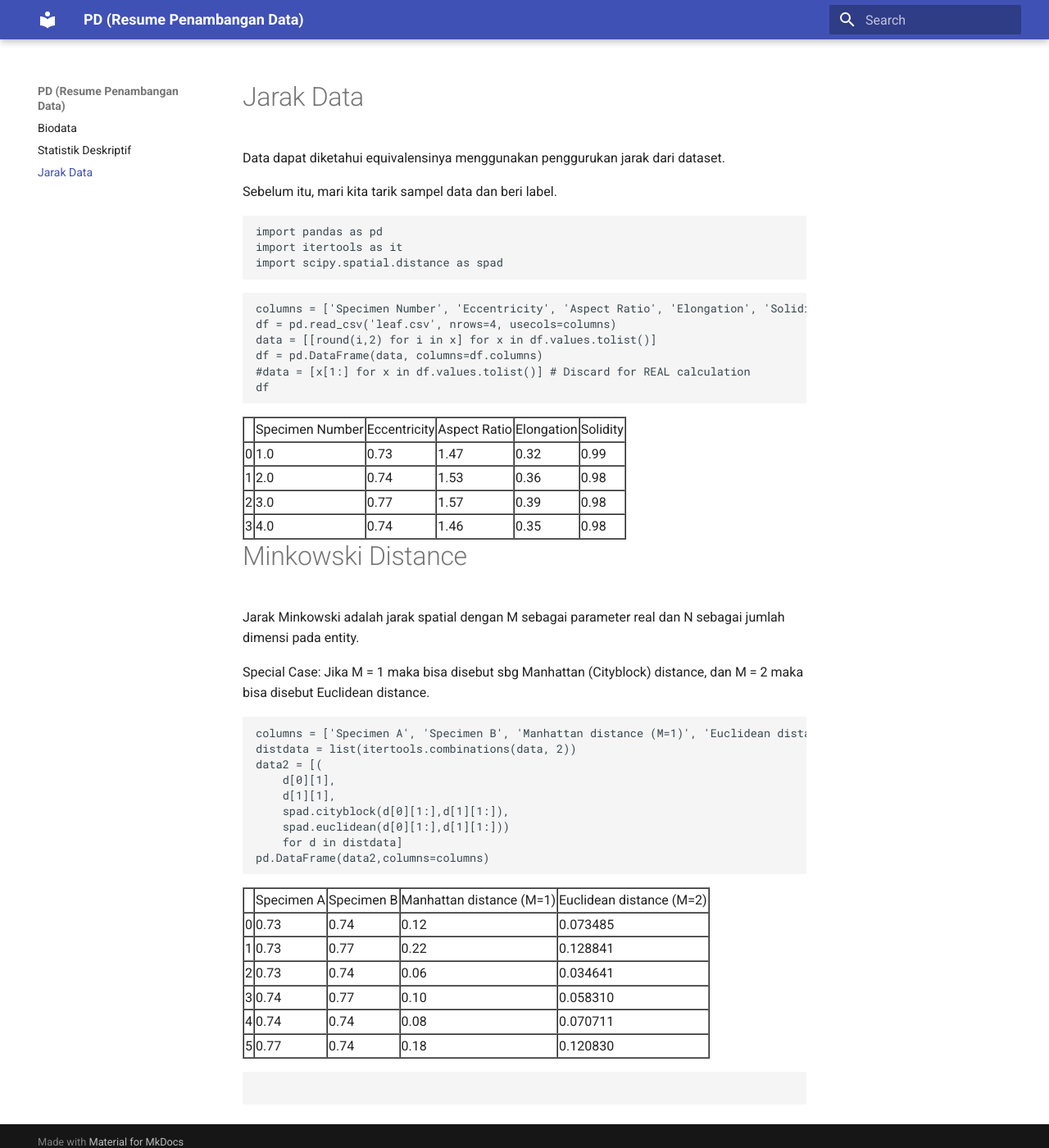
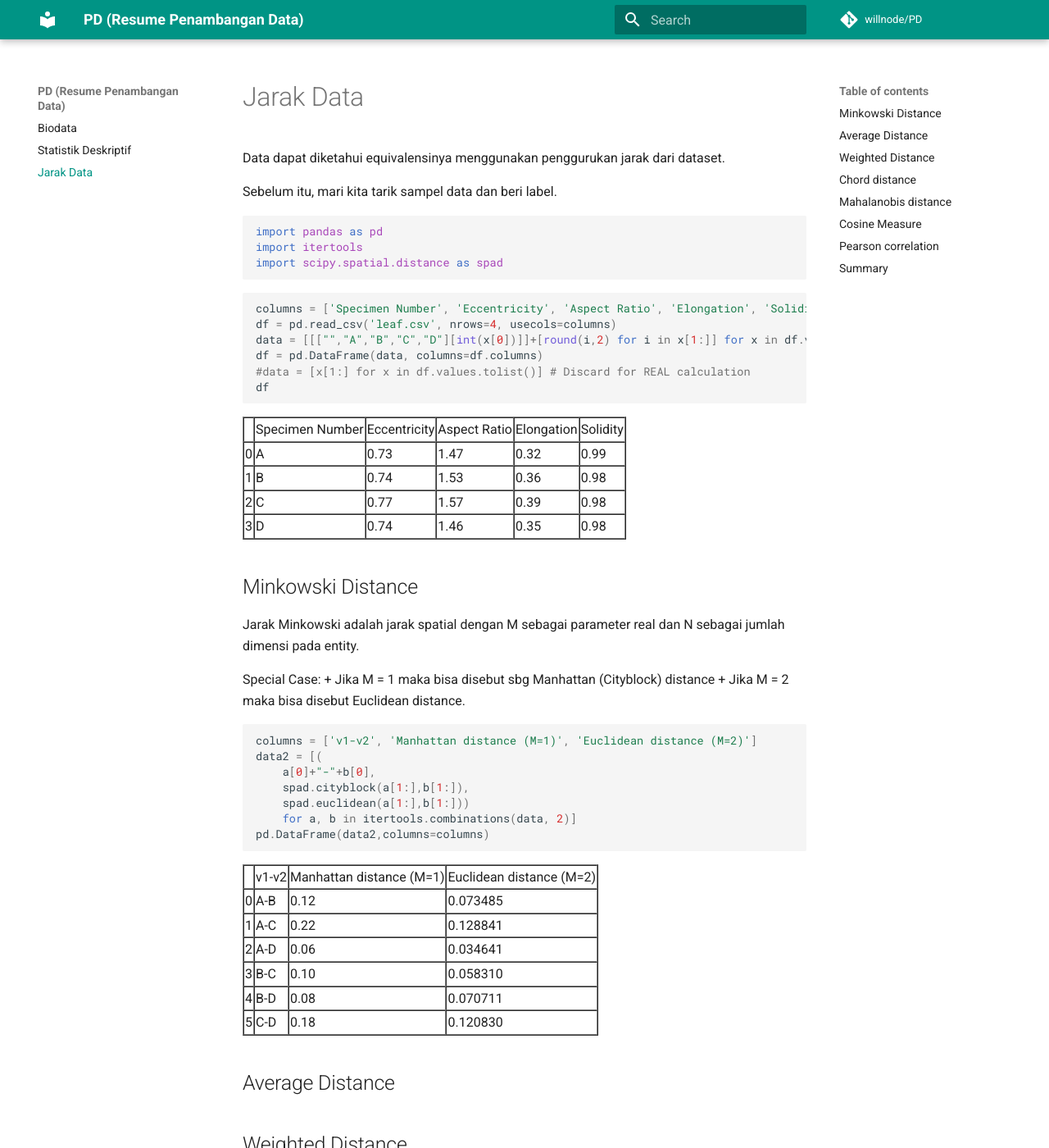
Before and after one commit to willnode/PD, an MkDocs documentation site: the page built from docs/PD_02_Jarak_Data.md, in a window 1280 px wide and 1400 px high. Shown: the whole window at 82% size. Built offline with MkDocs 1.6.1 and Material for MkDocs 9.7.7, drawn with Linux system fonts in a browser that asks for light colours; comment, search, counter and statistics services are not loaded; some of the changed text lies outside the part shown.

Commit message:
Revisi 2

````diff
--- a/docs/PD_02_Jarak_Data.md
+++ b/docs/PD_02_Jarak_Data.md
@@ -7,7 +7,7 @@ Sebelum itu, mari kita tarik sampel data dan beri label.
 
 ```python
 import pandas as pd
-import itertools as it
+import itertools
 import scipy.spatial.distance as spad
 ```
 
@@ -52,7 +52,7 @@ df
   <tbody>
     <tr>
       <td>0</td>
-      <td>1.0</td>
+      <td>A</td>
       <td>0.73</td>
       <td>1.47</td>
       <td>0.32</td>
@@ -60,7 +60,7 @@ df
     </tr>
     <tr>
       <td>1</td>
-      <td>2.0</td>
+      <td>B</td>
       <td>0.74</td>
       <td>1.53</td>
       <td>0.36</td>
@@ -68,7 +68,7 @@ df
     </tr>
     <tr>
       <td>2</td>
-      <td>3.0</td>
+      <td>C</td>
       <td>0.77</td>
       <td>1.57</td>
       <td>0.39</td>
@@ -76,7 +76,7 @@ df
     </tr>
     <tr>
       <td>3</td>
-      <td>4.0</td>
+      <td>D</td>
       <td>0.74</td>
       <td>1.46</td>
       <td>0.35</td>
@@ -88,22 +88,22 @@ df
 
 
 
-# Minkowski Distance
+## Minkowski Distance
 
 Jarak Minkowski adalah jarak spatial dengan M sebagai parameter real dan N sebagai jumlah dimensi pada entity.
 
-Special Case: Jika M = 1 maka bisa disebut sbg Manhattan (Cityblock) distance, dan M = 2 maka bisa disebut Euclidean distance.
+Special Case:
++ Jika M = 1 maka bisa disebut sbg Manhattan (Cityblock) distance
++ Jika M = 2 maka bisa disebut Euclidean distance.
 
 
 ```python
-columns = ['Specimen A', 'Specimen B', 'Manhattan distance (M=1)', 'Euclidean distance (M=2)']
-distdata = list(itertools.combinations(data, 2))
+columns = ['v1-v2', 'Manhattan distance (M=1)', 'Euclidean distance (M=2)']
 data2 = [(
-    d[0][1],
-    d[1][1],
-    spad.cityblock(d[0][1:],d[1][1:]),
-    spad.euclidean(d[0][1:],d[1][1:]))
-    for d in distdata]
+    a[0]+"-"+b[0],
+    spad.cityblock(a[1:],b[1:]),
+    spad.euclidean(a[1:],b[1:]))
+    for a, b in itertools.combinations(data, 2)]
 pd.DataFrame(data2,columns=columns)
 ```
 
@@ -128,8 +128,7 @@ pd.DataFrame(data2,columns=columns)
   <thead>
     <tr style="text-align: right;">
       <th></th>
-      <th>Specimen A</th>
-      <th>Specimen B</th>
+      <th>v1-v2</th>
       <th>Manhattan distance (M=1)</th>
       <th>Euclidean distance (M=2)</th>
     </tr>
@@ -137,43 +136,37 @@ pd.DataFrame(data2,columns=columns)
   <tbody>
     <tr>
       <td>0</td>
-      <td>0.73</td>
-      <td>0.74</td>
+      <td>A-B</td>
       <td>0.12</td>
       <td>0.073485</td>
     </tr>
     <tr>
       <td>1</td>
-      <td>0.73</td>
-      <td>0.77</td>
+      <td>A-C</td>
       <td>0.22</td>
       <td>0.128841</td>
     </tr>
     <tr>
       <td>2</td>
-      <td>0.73</td>
-      <td>0.74</td>
+      <td>A-D</td>
       <td>0.06</td>
       <td>0.034641</td>
     </tr>
     <tr>
       <td>3</td>
-      <td>0.74</td>
-      <td>0.77</td>
+      <td>B-C</td>
       <td>0.10</td>
       <td>0.058310</td>
     </tr>
     <tr>
       <td>4</td>
-      <td>0.74</td>
-      <td>0.74</td>
+      <td>B-D</td>
       <td>0.08</td>
       <td>0.070711</td>
     </tr>
     <tr>
       <td>5</td>
-      <td>0.77</td>
-      <td>0.74</td>
+      <td>C-D</td>
       <td>0.18</td>
       <td>0.120830</td>
     </tr>
@@ -183,7 +176,16 @@ pd.DataFrame(data2,columns=columns)
 
 
 
+## Average Distance
 
-```python
+## Weighted Distance
 
-```
+## Chord distance
+
+## Mahalanobis distance
+
+## Cosine Measure
+
+## Pearson correlation
+
+## Summary
--- a/mkdocs.yml
+++ b/mkdocs.yml
@@ -1,2 +1,15 @@
 site_name: PD (Resume Penambangan Data)
-theme: material
+theme:
+  name: material
+  palette:
+    primary: teal
+    accent: indigo
+  localization: id
+repo_name: 'willnode/PD'
+repo_url: 'https://github.com/willnode/PD'
+extra:
+  social:
+    - type: 'github'
+      link: 'https://github.com/willnode'
+markdown_extensions:
+  - codehilite
````
Also changed, not shown: other parts of docs/PD_02_Jarak_Data.md (+1 -1 lines), docs/PD_01_Statistik_Deskriptif.md (+213 -34 lines), docs/PD_01_Statistik_Deskriptif_files/PD_01_Statistik_Deskriptif_18_0.png (added), src/PD_01_Statistik_Deskriptif.ipynb, src/PD_02_Jarak_Data.ipynb.
